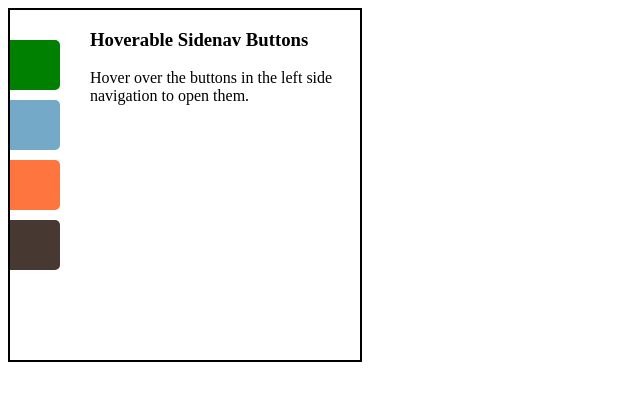
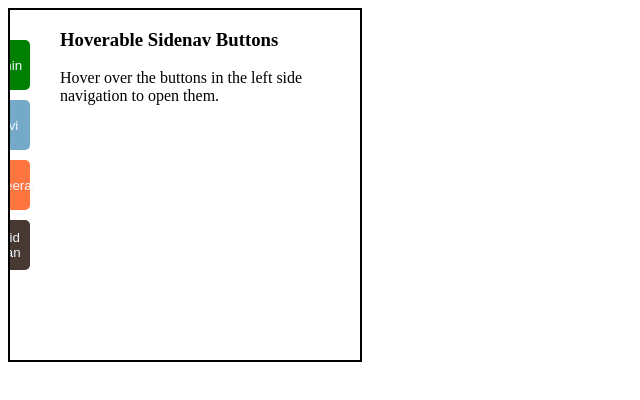
Before and after one commit to RaviKanth2003/RaviKanthhtmlcss, a plain HTML site: page csstask4.html in a window 1280 px wide. Shown: the whole page, without its empty margins (0-640 px from the left). Drawn offline with Linux system fonts and the light colour scheme.

Commit message:
csstask4.html

```diff
--- a/csstask4.html
+++ b/csstask4.html
@@ -10,9 +10,10 @@
             height: 350px;
             border: 2px solid black;
             display: flex;
+            overflow: hidden;
         }
 
-        .hover {
+        #hover1, #hover2,#hover3,#hover4 {
     width: 50px;
     height: 50px;
 
@@ -20,6 +21,10 @@
     border-radius: 0px 5px 5px 0px;
     margin-top: 10px;
     cursor: pointer;
+    margin-left: -30px;
+}
+#hover1:hover, #hover2:hover,#hover3:hover,#hover4:hover{
+margin-left: 0px;
 }
 
 
@@ -29,10 +34,10 @@
 <body>
     <div class="container">
         <div style="display: flex; flex-direction: column; align-items: center;">
-            <button class="hover" style="background-color: green;margin-top: 30px;"></button>
-            <button class="hover" style="background-color: rgb(116, 170, 200);"></button>
-            <button class="hover" style="background-color: rgb(255, 117, 63);"></button>
-            <button class="hover" style="background-color: rgb(71, 56, 50);"></button>
+            <button id="hover1" style="background-color: green;margin-top: 30px;color: aliceblue;" >Nithin</button>
+            <button id="hover2" style="background-color: rgb(116, 170, 200);color: aliceblue;">Ravi</button>
+            <button id="hover3" style="background-color: rgb(255, 117, 63);color: aliceblue;">Dheeraj</button>
+            <button id="hover4" style="background-color: rgb(71, 56, 50);color: aliceblue;">Sajid Khan</button>
         </div>
 
         <div style="margin-left: 30px;">
```
